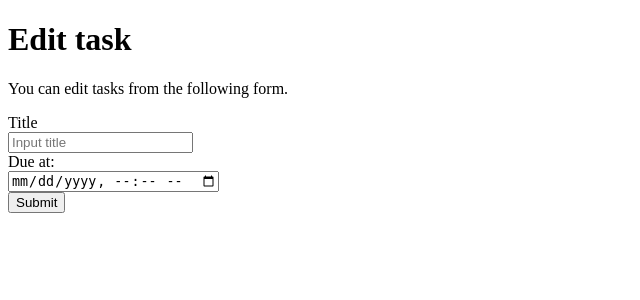
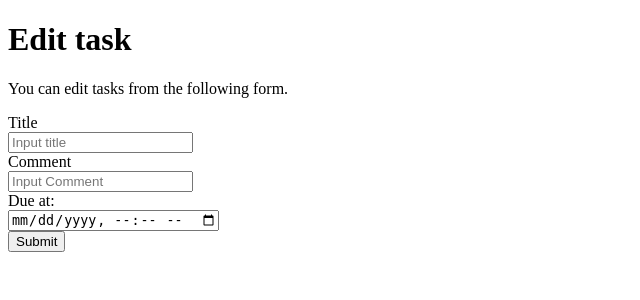
Before and after one commit to s1f102202493/django-test-exercise, a Django app: template todo/templates/todo/edit.html in a window 1280 px wide. Shown: the top 300 px of the page, without its empty margins (0-640 px from the left). Run offline with Django 4.2, Linux system fonts and the light colour scheme; the template is opened without the code that fills it, so the values that code supplies are empty.

Commit message:
comment機能を追加

```diff
--- a/todo/models.py
+++ b/todo/models.py
@@ -5,6 +5,7 @@ from django.utils import timezone
 # Create your models here.
 class Task(models.Model):
     title = models.CharField(max_length=100)
+    comment = models.CharField(max_length=100, null=True, blank=True)
     completed = models.BooleanField(default=False)
     posted_at = models.DateTimeField(default=timezone.now)
     due_at = models.DateTimeField(null=True, blank=True)
--- a/todo/templates/todo/detail.html
+++ b/todo/templates/todo/detail.html
@@ -12,6 +12,11 @@
   <body>
     <h1>{{ task.title }}</h1>
     <ul>
+      {% if task.comment %}
+      <li>Comment: {{ task.comment }}</li>
+      {% else %}
+      <li>Comment: No Comment</li>
+      {% endif %}
       <li>Posted at: {{ task.posted_at }}</li>
       {% if task.due_at %}
       <li>Due at: {{ task.due_at }}</li>
--- a/todo/templates/todo/edit.html
+++ b/todo/templates/todo/edit.html
@@ -17,6 +17,16 @@
         <label for="titleInput">Title</label><br>
         <input id="titleInput" name="title" type="text" placeholder="Input title" value="{{ task.title }}">
       </div>
+            <div>
+        <label for="commentInput">Comment</label><br>
+        <input id="commentInput" name="comment" type="text"
+        {% if task.comment %}
+        value="{{ task.comment }}"
+        {% else %}
+        value=""
+        {% endif %}
+        placeholder="Input Comment">
+      </div>
       <div>
         <label for="dueInput">Due at:</label><br>
         <input id="dueInput" name="due_at" type="datetime-local" value="{{ task.due_at |date:"Y-m-d H:i" }}">
--- a/todo/views.py
+++ b/todo/views.py
@@ -8,7 +8,7 @@ from todo.models import Task
 # Create your views here.
 def index(request):
     if request.method == 'POST':
-        task = Task(title=request.POST['title'], due_at=make_aware(parse_datetime(request.POST['due_at'])))
+        task = Task(title=request.POST['title'], comment=request.POST['comment'], due_at=make_aware(parse_datetime(request.POST['due_at'])))
         task.save()
 
     if request.GET.get('order') == 'due':
@@ -41,6 +41,7 @@ def update(request, task_id):
 
     if request.method == 'POST':
         task.title = request.POST['title']
+        task.comment = request.POST['comment']
         task.due_at = make_aware(parse_datetime(request.POST['due_at']))
         task.save()
         return redirect(detail, task_id)
```
Also changed, not shown: todo/templates/todo/index.html (+9 -0 lines), todo/migrations/0002_task_comment.py (added).
